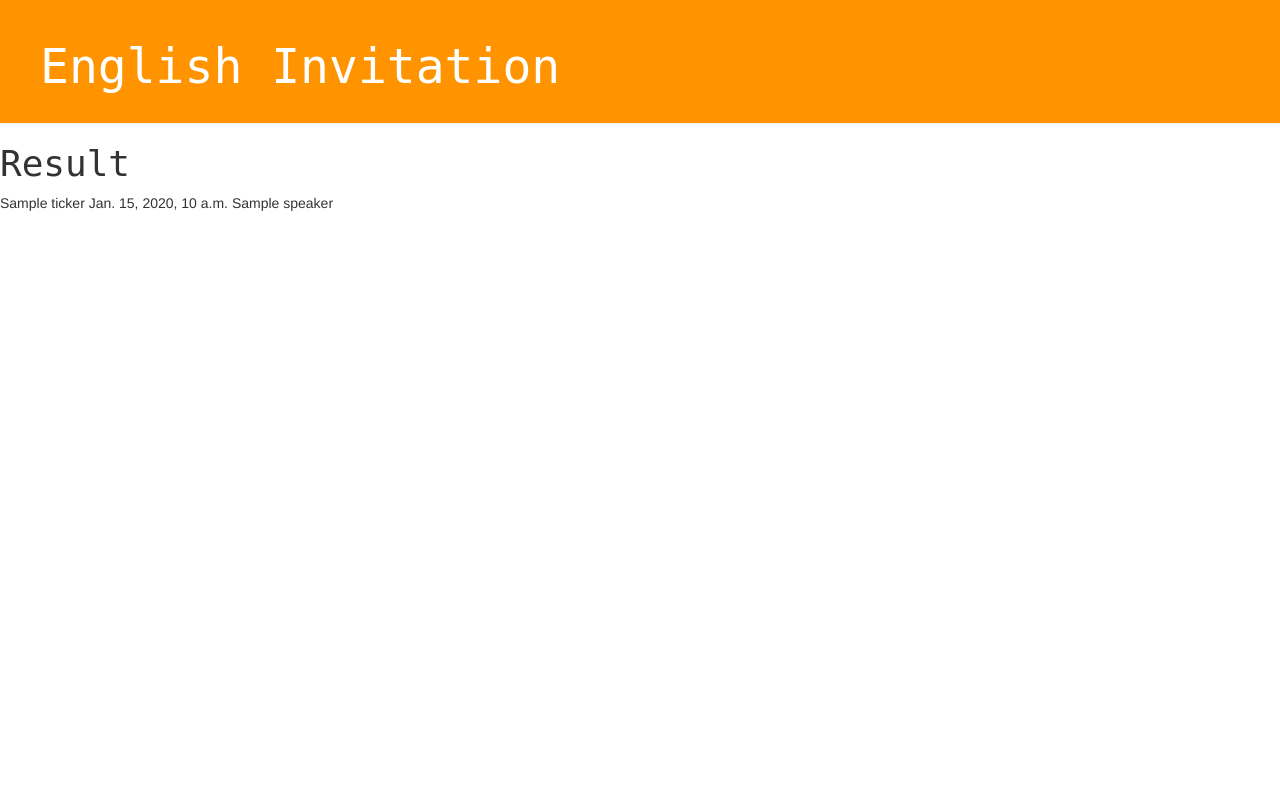
After one commit to jamiewei-tw/Cathay-Globalequity, a Django app: template blog/templates/blog/result.html in a window 1280 px wide. The commit adds this page. Run offline with Django 3.2, Linux system fonts and the light colour scheme; the template is opened without the code that fills it: most values are stand-ins (such as "Sample title", 1, 10 or a date in 2020); some libraries are stand-ins or nearby versions.

Commit message:
demo show on website

```diff
--- a/blog/templates/blog/post_list.html
+++ b/blog/templates/blog/post_list.html
@@ -23,6 +23,7 @@
 
                         <input type="submit" value="Submit">
 
+
                     </form>
                 </div>
             </div>
--- /dev/null
+++ b/blog/templates/blog/result.html
@@ -0,0 +1,24 @@
+{% load staticfiles %}
+
+<html>
+    <head>
+        <title>Cathay Global Equities</title>
+        <link rel="stylesheet" href="//maxcdn.bootstrapcdn.com/bootstrap/3.2.0/css/bootstrap.min.css">
+        <link rel="stylesheet" href="//maxcdn.bootstrapcdn.com/bootstrap/3.2.0/css/bootstrap-theme.min.css">
+        <link rel="stylesheet" href="{% static 'css/blog.css' %}">
+    </head>
+
+    <body>
+        <div class="page-header">
+            <h1><a href="">English Invitation</a></h1>
+        </div>
+
+        <h1> Result </h1>
+        <tr>
+            <td>{{ticker}}</td>
+            <td>{{datetime}}</td>
+            <td>{{speaker}}</td>
+        </tr>
+
+    </body>
+</html>
--- a/blog/views.py
+++ b/blog/views.py
@@ -22,4 +22,4 @@ def submit(request):
     baseurl = 'https://www.google.com/finance?q='
     url = baseurl + ticker
     ProfilefromGFinance(ticker, datetime, speaker, dialin, passcode, url)
-    return render(request, 'blog/post_list.html')
+    return render(request, 'blog/result.html', locals())
```
Also changed, not shown: MSFT.txt (deleted, +0 -8 lines).
